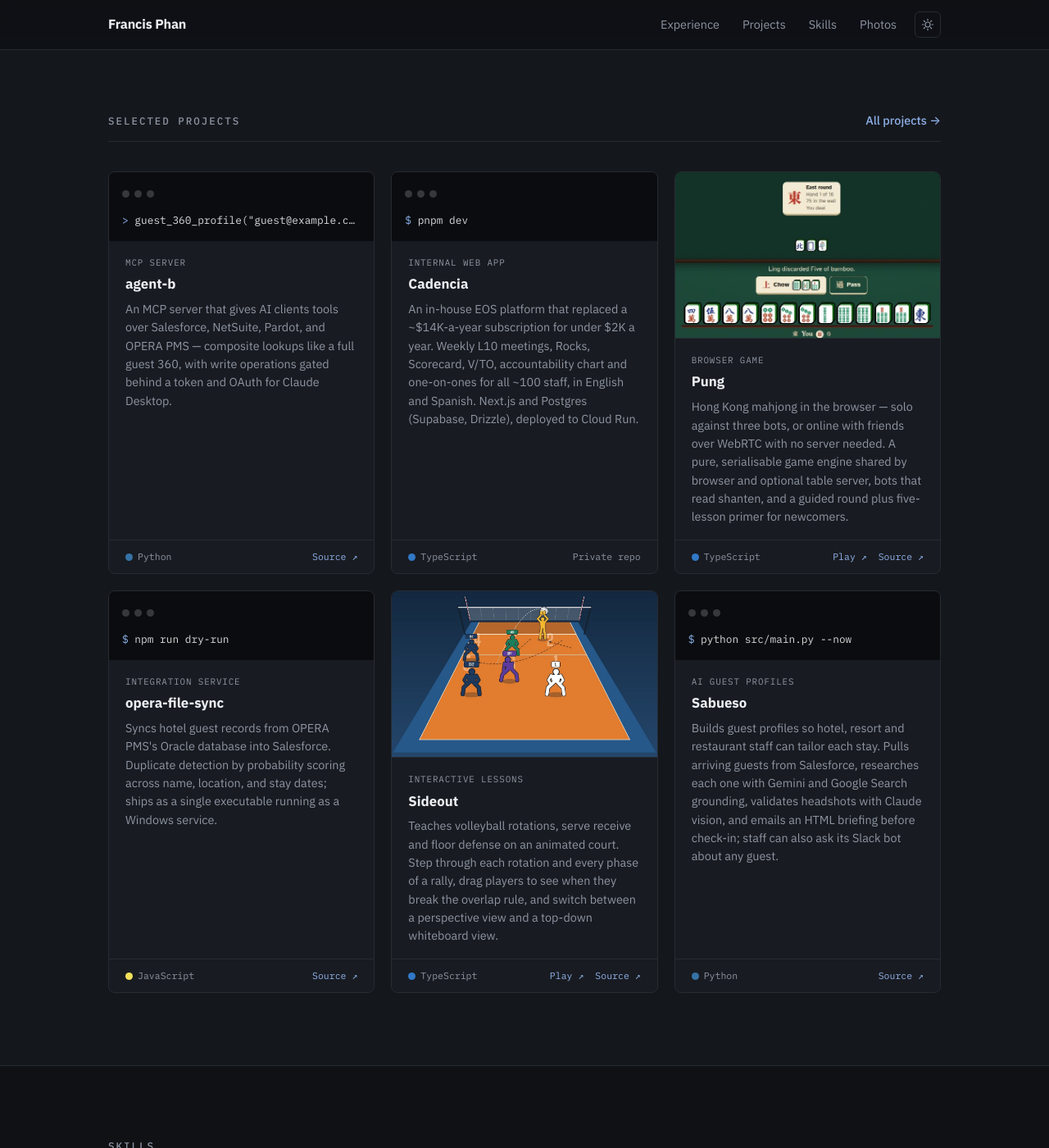
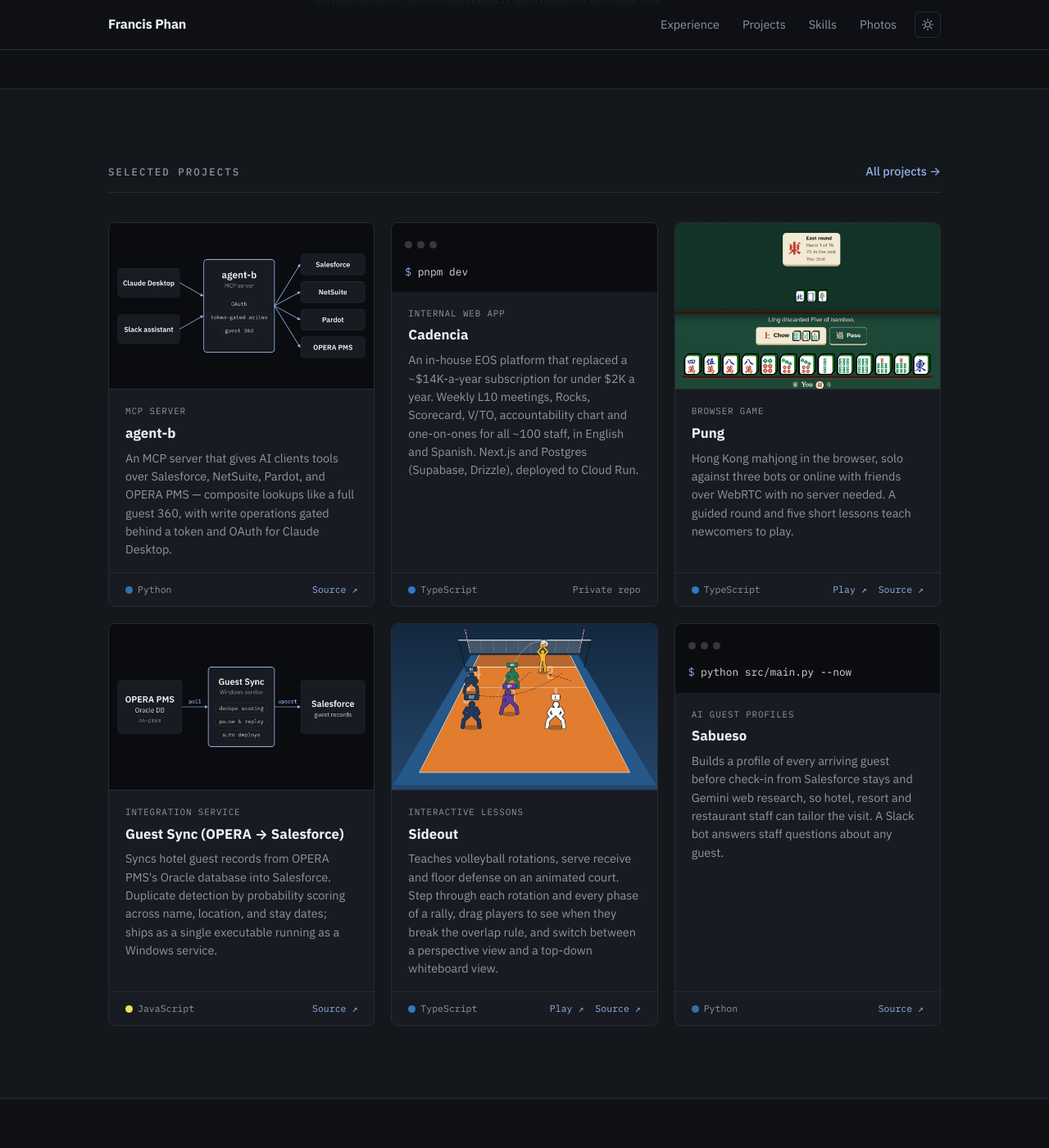
Before and after one commit to francisphan/francisphan.github.io, a Jekyll site: the page built from index.html, in a window 1280 px wide and 1400 px high, scrolled down 1881 px. Shown: the whole window at 82% size. Built offline with Jekyll 4.4.1, drawn with Linux system fonts in a browser that asks for light colours; some of the changed text lies outside the part shown.

Commit message:
Portfolio polish round 2: diagrams, Guest Sync, AWS blurb, sharper Pung
- Architecture diagrams on the agent-b and Guest Sync cards (from the
  diagrams branch); opera-file-sync is now "Guest Sync (OPERA → Salesforce)"
- AWS role gets a blurb (the EFS Control Plane line), bullets unchanged
- Pung screenshot retaken at 1200x750 to match the other cards; alt text
  now describes what's on screen
- Pung and Sabueso descriptions trimmed to about two sentences

Co-Authored-By: Claude Opus 5.5 <noreply@anthropic.com>
Claude-Session: https://claude.ai/code/session_01D6HZs3kee7hQoLS8xztVKo

```diff
--- a/_data/projects.yml
+++ b/_data/projects.yml
@@ -5,6 +5,8 @@
 # `private` (instead of `repo`) labels a project whose code isn't public.
 - name: "agent-b"
   repo: "https://github.com/francisphan/agent-b"
+  image: "/images/projects/agent-b.jpg"
+  image_alt: "agent-b architecture: Claude Desktop and a Slack assistant connect to the agent-b MCP server (OAuth, token-gated writes, guest 360), which fans out to Salesforce, NetSuite, Pardot and OPERA PMS"
   lang: "Python"
   lang_color: "#3572A5"
   kind: "MCP server"
@@ -25,16 +27,18 @@
   repo: "https://github.com/francisphan/pung"
   live: "https://francisphan.github.io/pung/"
   image: "/images/projects/pung.jpg"
-  image_alt: "A hand of Pung in progress: three bots around the table, discards in the middle, and a Chow offer above the player's tiles"
+  image_alt: "A hand of Pung in progress: the East round card and recent discards on the table, a Chow offer on Ling's Five of bamboo, and the player's thirteen tiles"
   lang: "TypeScript"
   lang_color: "#3178C6"
   kind: "Browser game"
   prompt: "$"
   cmd: "npm run dev"
-  description: "Hong Kong mahjong in the browser — solo against three bots, or online with friends over WebRTC with no server needed. A pure, serialisable game engine shared by browser and optional table server, bots that read shanten, and a guided round plus five-lesson primer for newcomers."
+  description: "Hong Kong mahjong in the browser, solo against three bots or online with friends over WebRTC with no server needed. A guided round and five short lessons teach newcomers to play."
 
-- name: "opera-file-sync"
+- name: "Guest Sync (OPERA → Salesforce)"
   repo: "https://github.com/francisphan/opera-file-sync"
+  image: "/images/projects/guest-sync.jpg"
+  image_alt: "Guest Sync architecture: polls OPERA PMS's on-prem Oracle database, scores duplicates, and upserts guest records into Salesforce, with pause-and-replay and automated deploys"
   lang: "JavaScript"
   lang_color: "#f1e05a"
   kind: "Integration service"
@@ -61,7 +65,7 @@
   kind: "AI guest profiles"
   prompt: "$"
   cmd: "python src/main.py --now"
-  description: "Builds guest profiles so hotel, resort and restaurant staff can tailor each stay. Pulls arriving guests from Salesforce, researches each one with Gemini and Google Search grounding, validates headshots with Claude vision, and emails an HTML briefing before check-in; staff can also ask its Slack bot about any guest."
+  description: "Builds a profile of every arriving guest before check-in from Salesforce stays and Gemini web research, so hotel, resort and restaurant staff can tailor the visit. A Slack bot answers staff questions about any guest."
 
 - name: "Tomo"
   repo: "https://github.com/francisphan/Tomo"
--- a/_data/resume.yml
+++ b/_data/resume.yml
@@ -33,6 +33,7 @@ experience:
     company: "Amazon Web Services — EFS and EBS"
     where: "Boston, MA"
     dates: "2018 – 2024"
+    blurb: "Developed and operated the EFS Control Plane, the customer-facing API managing file system resources across 15+ regions."
     bullets:
       - "Incident lead for high-severity outages, from internal failures to dependencies like Route 53 and DynamoDB: ran war rooms, tracked recovery, and identified and notified affected customers, including a 12+ hour Route 53 outage; wrote and drove COEs."
       - "Built roll-up alarms for dependency outages like Route 53 and DynamoDB, cutting hundreds of pages to a handful so on-call could fight the outage, not the pager."
```
Also changed, not shown: images/projects/agent-b.jpg (added), images/projects/guest-sync.jpg (added), images/projects/pung.jpg.
